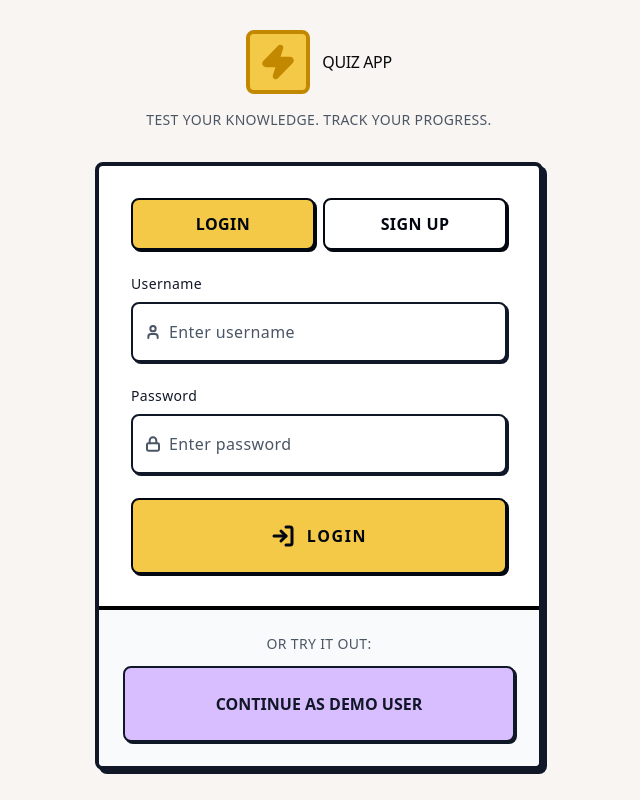
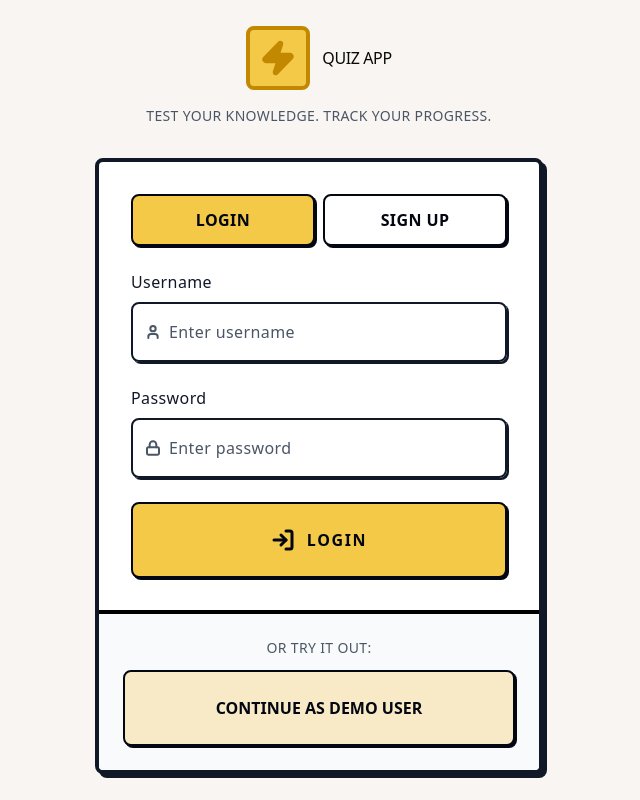
Before and after one commit to JakeerC/quiz-blitz, a Next.js app: page /login in a window 1280 px wide. Shown: the whole page, without its empty margins (321-961 px from the left). Built offline with nearby package versions, Linux system fonts and the light colour scheme.

Commit message:
feat: Enhance InputGroup with textarea support and improved styling, and update button variants.

```diff
--- a/src/app/dashboard/component.tsx
+++ b/src/app/dashboard/component.tsx
@@ -102,7 +102,7 @@ export function Dashboard({
               </p>
             </div>
           </div>
-          <Button onClick={handleLogout} variant="secondary">
+          <Button onClick={handleLogout} variant="danger">
             <LogOut size={20} strokeWidth={3} />
             Logout
           </Button>
--- a/src/app/login/component.tsx
+++ b/src/app/login/component.tsx
@@ -73,6 +73,8 @@ export function Login({onLogin}: LoginProps) {
               <div>
                 <InputGroup label="Username">
                   <InputGroupInput
+                    name="username"
+                    id="username"
                     placeholder="Enter username"
                     type="text"
                     value={username}
@@ -89,6 +91,8 @@ export function Login({onLogin}: LoginProps) {
               <div>
                 <InputGroup label="Password">
                   <InputGroupInput
+                    name="password"
+                    id="password"
                     placeholder="Enter password"
                     type="password"
                     value={password}
@@ -109,6 +113,8 @@ export function Login({onLogin}: LoginProps) {
                     helpText="Please confirm your password">
                     <InputGroupInput
                       placeholder="Confirm password"
+                      id="confirm-password"
+                      name="confirm-password"
                       type="password"
                       value={confirmPassword}
                       onChange={(e) => setConfirmPassword(e.target.value)}
--- a/src/components/ui/Button.tsx
+++ b/src/components/ui/Button.tsx
@@ -13,10 +13,10 @@ const buttonVariants = cva(
     variants: {
       variant: {
         primary: 'bg-primary text-gray-950',
-        secondary: 'bg-secondary text-secondary-950',
-        danger: 'bg-danger text-danger-950',
-        success: 'bg-success text-success-950',
-        disable: 'bg-gray-400 text-gray-950',
+        secondary: 'bg-primary-200 text-gray-950',
+        danger: 'bg-destructive-200 text-destructive-950',
+        success: 'bg-success-300 text-success-950',
+        disable: 'bg-gray-300 text-gray-950 disabled:cursor-not-allowed',
       },
       size: {
         small: 'px-4 py-2',
--- a/src/components/ui/InputGroup.tsx
+++ b/src/components/ui/InputGroup.tsx
@@ -25,14 +25,14 @@ function InputGroup({
 }: InputGroupProps) {
   return (
     <div className="w-full">
-      {label && (
-        <label className="mb-2 block text-sm tracking-wide">{label}</label>
-      )}
+      <label className="text-md mb-2 block tracking-wide focus-within:font-bold">
+        {label}
+
         <div
           data-slot="input-group"
           role="group"
           className={cn(
-          'interactive-input border-box bg-card group/input-group relative flex w-full items-center overflow-hidden transition-all',
+            'interactive-input border-box group/input-group relative mt-2 flex w-full items-center overflow-hidden transition-all',
             // Variants based on alignment (simplify or adapt as needed, currently keeping basic logic but removing fixed heights if possible)
             'has-[>[data-align=inline-start]]:[&>input]:pl-2',
             'has-[>[data-align=inline-end]]:[&>input]:pr-2',
@@ -47,6 +47,7 @@ function InputGroup({
           {...props}>
           {children}
         </div>
+      </label>
       {error ? (
         <div className="text-destructive mt-1 flex items-center gap-2 text-xs">
           <CircleAlert className="size-3" />
@@ -63,7 +64,7 @@ function InputGroup({
 }
 
 const inputGroupAddonVariants = cva(
-  "text-muted-foreground flex h-auto cursor-text items-center justify-center gap-2 py-1.5 text-sm font-medium select-none tracking-wide [&>svg:not([class*='size-'])]:size-4 [&>kbd]:rounded-[calc(var(--radius)-5px)] group-data-[disabled=true]/input-group:opacity-50",
+  "text-muted-foreground flex h-auto cursor-text items-center justify-center gap-2 py-1.5 text-sm  select-none tracking-wide [&>svg:not([class*='size-'])]:size-4 [&>kbd]:rounded-[calc(var(--radius)-5px)] group-data-[disabled=true]/input-group:opacity-50",
   {
     variants: {
       align: {
@@ -159,7 +160,10 @@ function InputGroupInput({className, ...props}: React.ComponentProps<'input'>) {
     <input
       data-slot="input-group-control"
       className={cn(
-        'placeholder:text-muted-foreground w-full min-w-0 flex-1 bg-transparent px-6 py-4 tracking-wide outline-none disabled:cursor-not-allowed disabled:opacity-50',
+        'text-black',
+        'placeholder:text-muted-foreground w-full min-w-0 flex-1 bg-transparent',
+        'd px-6 py-4 tracking-wide outline-none',
+        'isabled:cursor-not-allowed disabled:opacity-50',
         className
       )}
       {...props}
@@ -167,21 +171,24 @@ function InputGroupInput({className, ...props}: React.ComponentProps<'input'>) {
   );
 }
 
-// function InputGroupTextarea({
-//   className,
-//   ...props
-// }: React.ComponentProps<'textarea'>) {
-//   return (
-//     <Textarea
-//       data-slot="input-group-control"
-//       className={cn(
-//         'flex-1 resize-none rounded-none border-0 bg-transparent py-3 shadow-none focus-visible:ring-0 dark:bg-transparent',
-//         className
-//       )}
-//       {...props}
-//     />
-//   );
-// }
+function InputGroupTextarea({
+  className,
+  ...props
+}: React.ComponentProps<'textarea'>) {
+  return (
+    <textarea
+      data-slot="input-group-control"
+      className={cn(
+        'text-black',
+        'placeholder:text-muted-foreground w-full min-w-0 flex-1',
+        'resize-none bg-transparent px-6 py-4 tracking-wide outline-none',
+        'disabled:cursor-not-allowed disabled:opacity-50',
+        className
+      )}
+      {...props}
+    />
+  );
+}
 
 export {
   InputGroup,
@@ -189,4 +196,5 @@ export {
   InputGroupButton,
   InputGroupText,
   InputGroupInput,
+  InputGroupTextarea,
 };
--- a/src/styles/globals.css
+++ b/src/styles/globals.css
@@ -44,13 +44,9 @@
   .interactive-input {
     border-color: currentColor;
     @apply border-2 shadow-sm transition-all duration-100;
-    /* @apply hover:-translate-x-0.5 hover:-translate-y-0.5 hover:shadow-md;
-    @apply focus:-translate-x-0.5 focus:-translate-y-0.5 focus:shadow-md; */
     @apply focus-visible:outline-none;
-    @apply focus-visible:ring-ring focus-visible:ring-2 focus-visible:ring-offset-2;
     @apply disabled:cursor-not-allowed disabled:opacity-50;
-    @apply focus-within:-translate-x-0.5 focus-within:-translate-y-0.5;
-    @apply focus-within:shadow-md;
-    @apply focus-within:ring-primary focus-within:ring-2;
+    @apply hover:-translate-x-0.5 hover:-translate-y-0.5 hover:shadow-md;
+    @apply focus-within:text-primary-700 focus-within:-translate-x-0.5 focus-within:-translate-y-0.5 focus-within:shadow-md;
   }
 }
```
Lines whose indentation alone changed are shown as unchanged.
